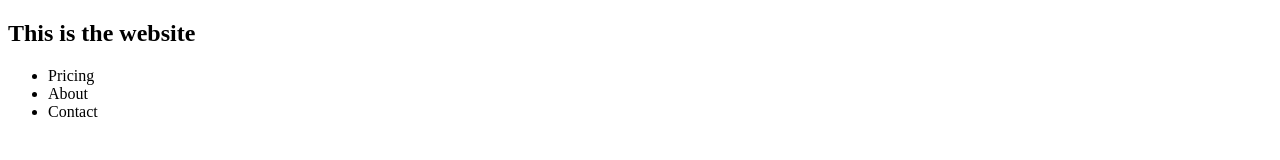
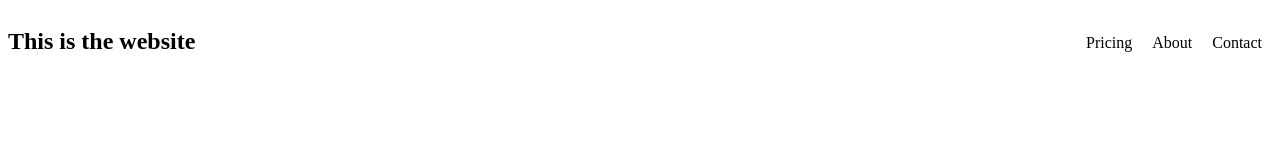
Before and after one commit to Faith-Gray/react-practice, a plain HTML site: page index.html in a window 1280 px wide. Drawn offline with nearby package versions, Linux system fonts and the light colour scheme.

Commit message:
update navbar

```diff
--- a/index.html
+++ b/index.html
@@ -4,6 +4,7 @@
     <meta charset="UTF-8">
     <meta http-equiv="X-UA-Compatible" content="IE=edge">
     <meta name="viewport" content="width=device-width, initial-scale=1.0">
+    <link rel="stylesheet" href="styles.css">
     <script crossorigin src="https://unpkg.com/react@18/umd/react.development.js"></script>
     <script crossorigin src="https://unpkg.com/react-dom@18/umd/react-dom.development.js"></script>
     <script src="https://unpkg.com/babel-standalone@6/babel.min.js"></script>
--- a/index.js
+++ b/index.js
@@ -48,9 +48,9 @@ const page = (
 
 //making a navbar in React
 const navbar = (
-    <nav>
+    <nav className="nav">
         <h1 className="website">This is the website</h1>
-        <ul>
+        <ul className="nav-items">
             <li>Pricing</li>
             <li>About</li>
 
--- a/styles.css
+++ b/styles.css
@@ -0,0 +1,14 @@
+.nav-items {
+    list-style: none;
+    display: flex;
+    justify-content: center;
+}
+
+.nav {
+    display: flex;
+    justify-content: space-between;
+}
+
+.nav-items > li {
+    padding: 10px;
+}
```
